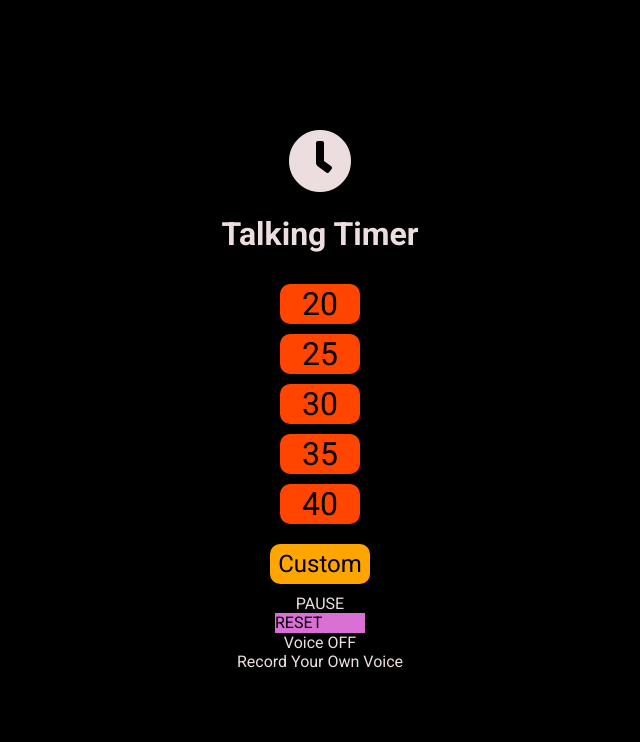
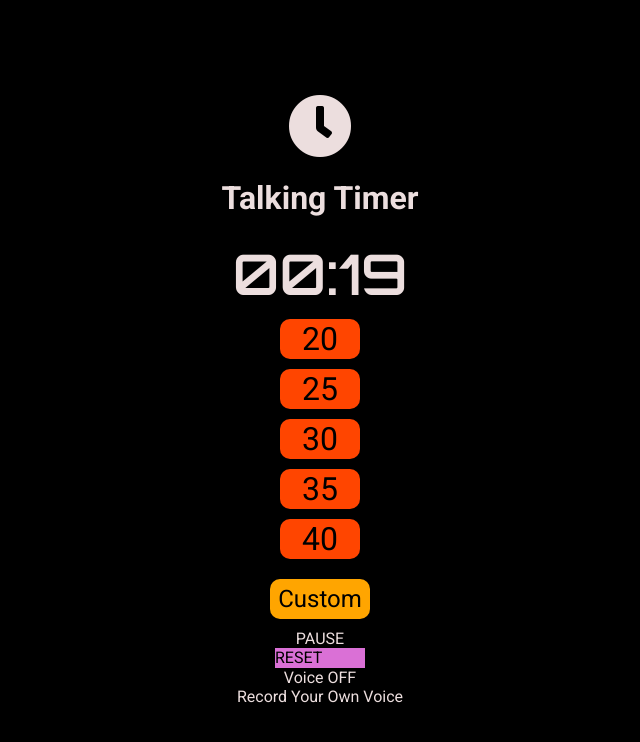
Before and after one commit to Makktu/talking-timer, a plain HTML site: page index.html in a window 1280 px wide. Both pictures are taken after a click on the element "20". Shown: the whole page, without its empty margins (320-960 px from the left). Drawn offline with Linux system fonts and the light colour scheme.

Commit message:
added a few things

```diff
--- a/index.html
+++ b/index.html
@@ -19,6 +19,7 @@
         <i class="fas fa-clock"></i>
 
         <h1>Talking Timer</h1>
+        <div class="the-timer">00:00</div>
         <div id="timers" style="display: inline-block">
             <div class="20 timerBtn">20</div>
             <div class="25 timerBtn">25</div>
--- a/script.js
+++ b/script.js
@@ -1,4 +1,5 @@
 "use strict";
+let displayTime = "00:00";
 let timerOn = false;
 let theTimer = 20;
 
@@ -6,6 +7,8 @@ const timers = [20, 25, 30, 35, 40];
 
 const timerBtn = document.querySelectorAll(".timerBtn");
 const resetBtn = document.querySelector(".reset");
+const timerArea = document.querySelector(".the-timer");
+const twentyMinsVoice = new Audio("sounds/20Minutes.wav");
 
 timerBtn.forEach((btn) => {
     btn.addEventListener("click", (e) => {
@@ -20,15 +23,29 @@ timerBtn.forEach((btn) => {
 resetBtn.addEventListener("click", () => {
     if (timerOn) {
         console.log("timer stopped");
+    } else {
+        startTimer(100);
     }
 });
 
 const startTimer = function (theTimer) {
+    displayTime = "00:00";
+    twentyMinsVoice.play();
     const theInterval = setInterval(function () {
-        console.log(theTimer);
+        if (theTimer < 60) {
+            displayTime = `00:${theTimer > 9 ? theTimer : "0" + theTimer}`;
+        } else {
+            // work out the minutes
+            let minutes = (theTimer / 60 + "").split(".")[0];
+            let seconds = (theTimer / 60 + "").split(".")[1];
+            displayTime = `${minutes}:${seconds}`;
+        }
+        timerArea.textContent = displayTime;
         theTimer--;
         if (theTimer < 0) {
             clearInterval(theInterval);
+            timerArea.textContent = "00:00";
+
             timerOn = false;
             console.log("time's up");
         }
--- a/style.css
+++ b/style.css
@@ -1,4 +1,6 @@
 @import url("https://fonts.googleapis.com/css2?family=Roboto:wght@400;700&display=swap");
+
+@import url("https://fonts.googleapis.com/css2?family=Orbitron:wght@600&display=swap");
 
 * {
     box-sizing: border-box;
@@ -13,7 +15,6 @@ body {
     justify-content: center;
     height: 100vh;
     overflow: hidden;
-    /* my dark styling */
     background-color: rgb(0, 0, 0);
     color: rgb(236, 222, 222);
 }
@@ -25,6 +26,11 @@ body {
 
 .fa-clock {
     font-size: 4rem;
+}
+
+.the-timer {
+    font-family: "Orbitron", sans-serif;
+    font-size: 3.5rem;
 }
 
 .timerBtn {
@@ -39,11 +45,6 @@ body {
     justify-content: center;
 }
 
-/* .timerBtn {
-    background-color: yellow;
-    color: black;
-} */
-
 .custom {
     width: 100px;
     font-size: 1.5rem;
```
